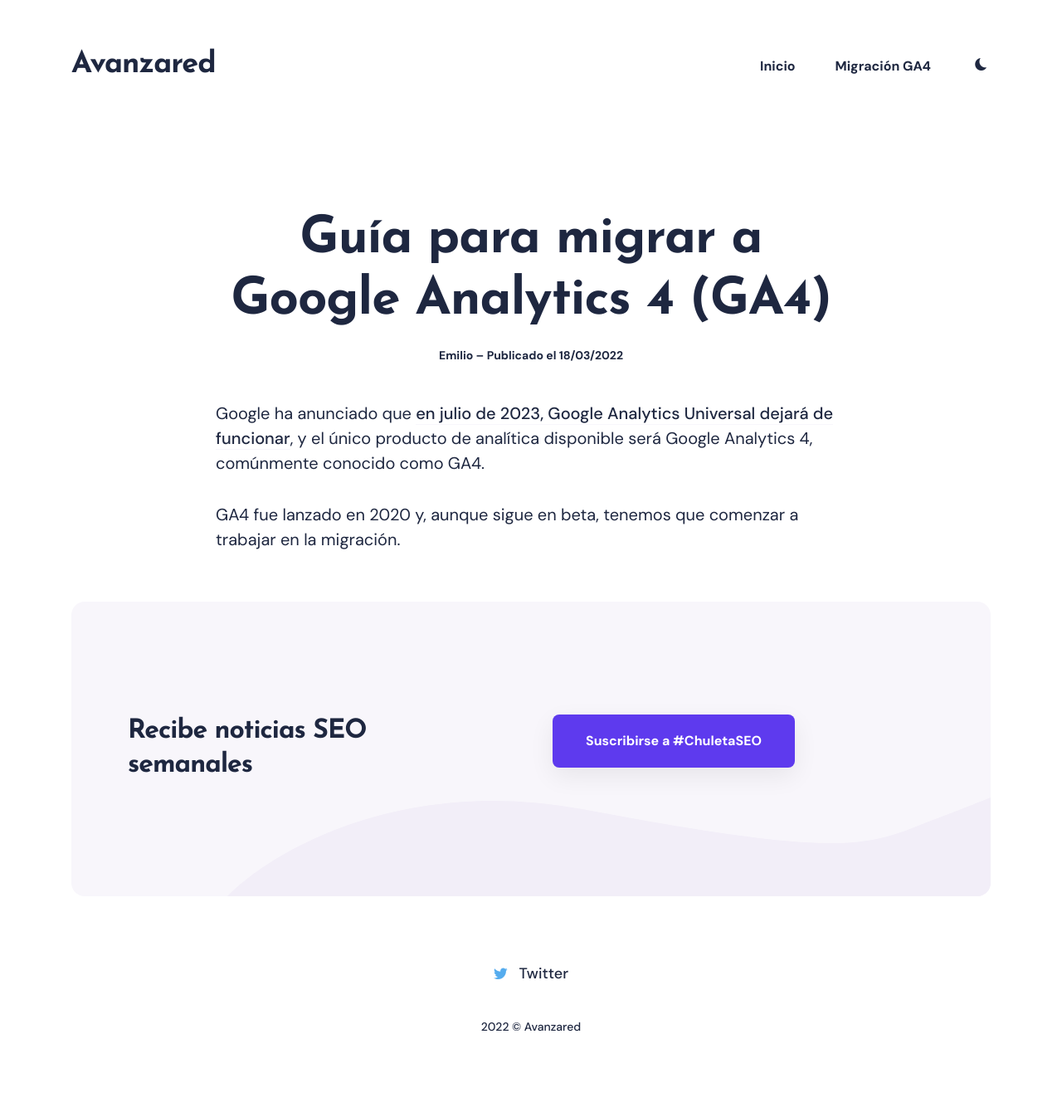
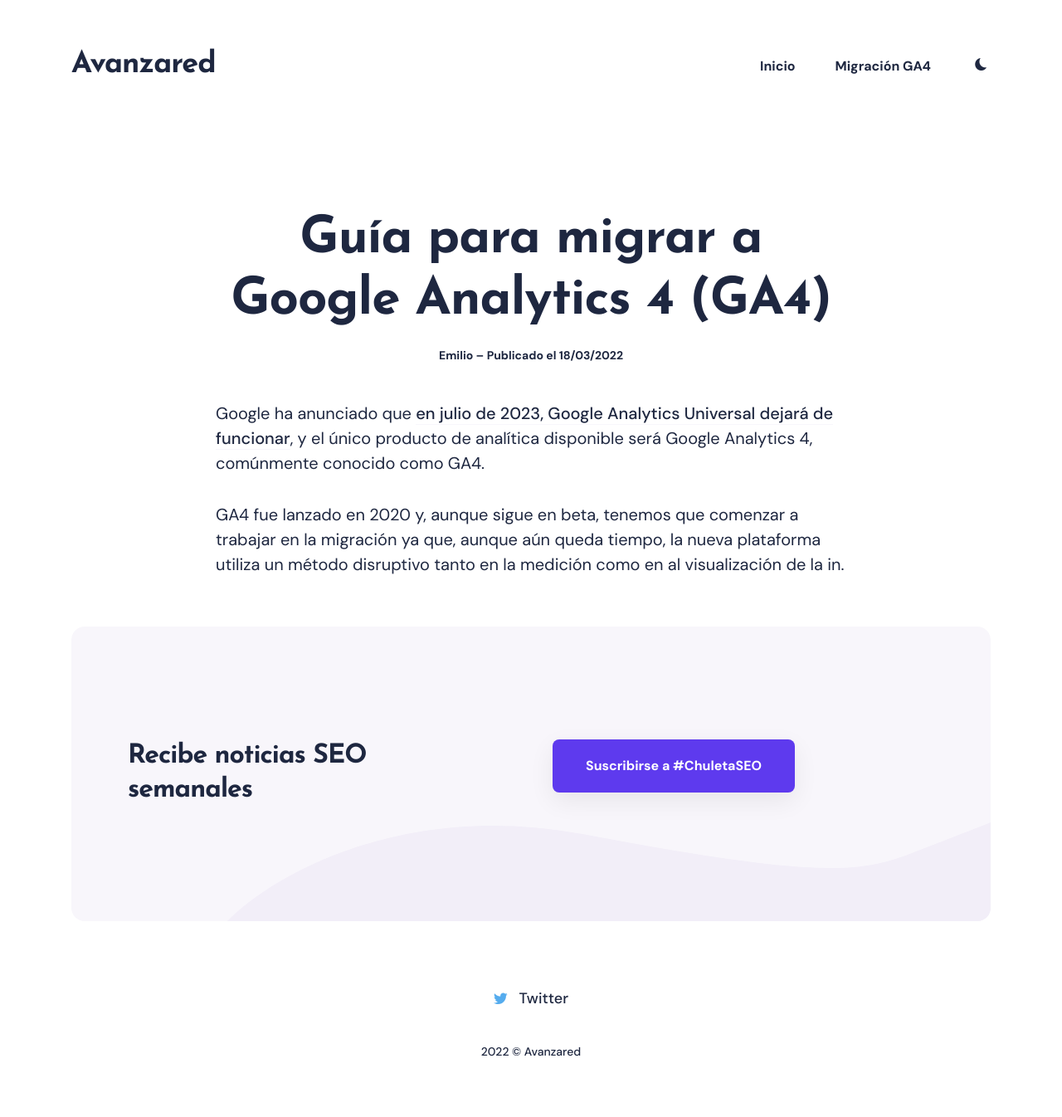
Before and after one commit to Emirodgar/w-avanzared, a Jekyll site: the page built from Google Analytics/google-analytics.md, in a window 1280 px wide. Shown: the whole page at 83% size. Built offline with Jekyll 4.4.1, drawn with Linux system fonts in a browser that asks for light colours; nearby versions of some CDN libraries; before the commit the page ends 1316 px from its top, so only the background shows below that.

Commit message:
Google Analytics/google-analytics.md updated from https://stackedit.io/

```diff
--- a/Google Analytics/google-analytics.md
+++ b/Google Analytics/google-analytics.md
@@ -14,7 +14,7 @@ permalink: google-analytics
 
 Google ha anunciado que [en julio de 2023, Google Analytics Universal dejará de funcionar](https://blog.google/products/marketingplatform/analytics/prepare-for-future-with-google-analytics-4/), y el único producto de analítica disponible será Google Analytics 4, comúnmente conocido como GA4.
 
-GA4 fue lanzado en 2020 y, aunque sigue en beta, tenemos que comenzar a trabajar en la migración.
+GA4 fue lanzado en 2020 y, aunque sigue en beta, tenemos que comenzar a trabajar en la migración ya que, aunque aún queda tiempo, la nueva plataforma utiliza un método disruptivo tanto en la medición como en al visualización de la in.
 <!--stackedit_data:
-eyJoaXN0b3J5IjpbODQxMTgwMzQ5LC0yMTExNDMwMTUxXX0=
+eyJoaXN0b3J5IjpbLTg0MTY2MTE4NSwtMjExMTQzMDE1MV19
 -->
```
